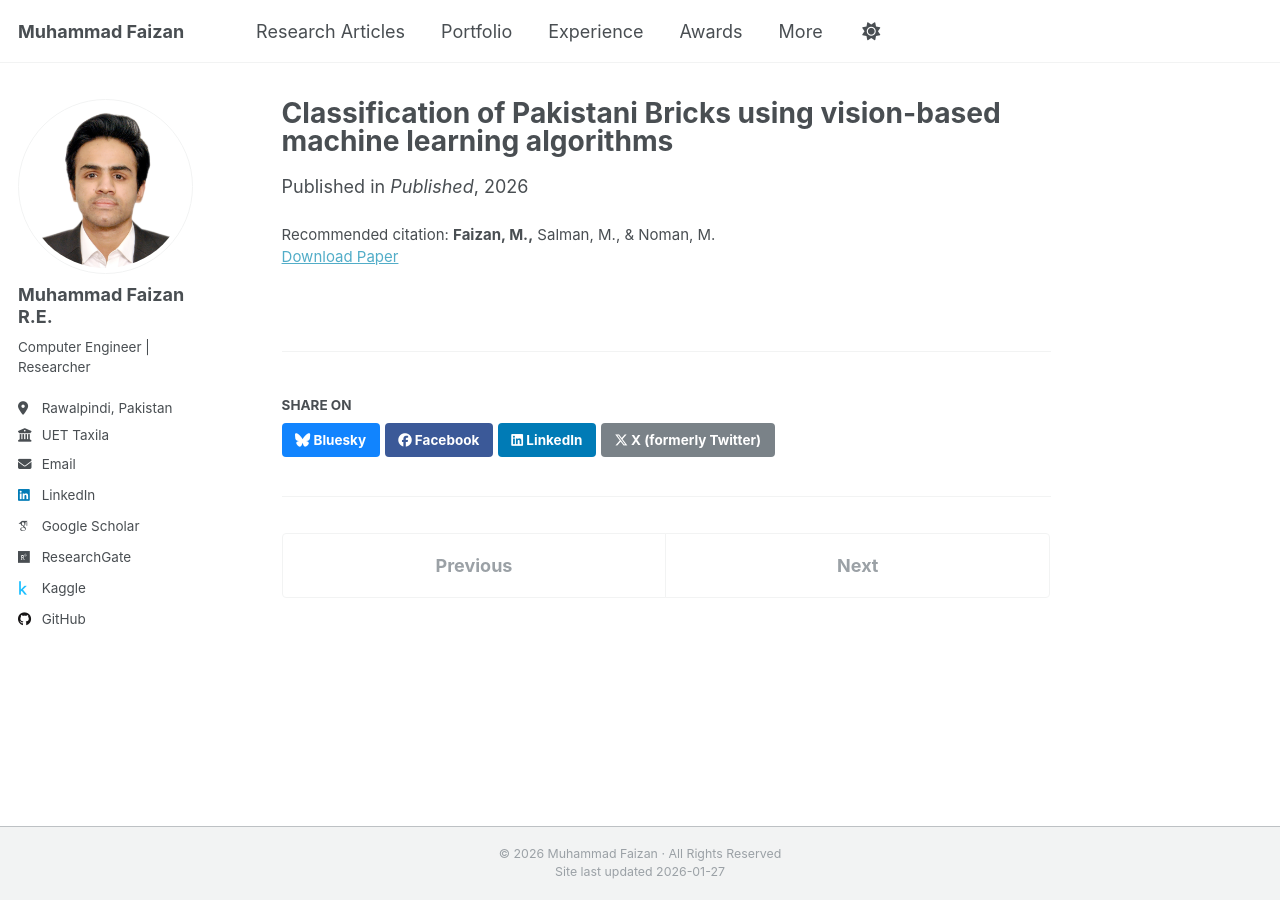
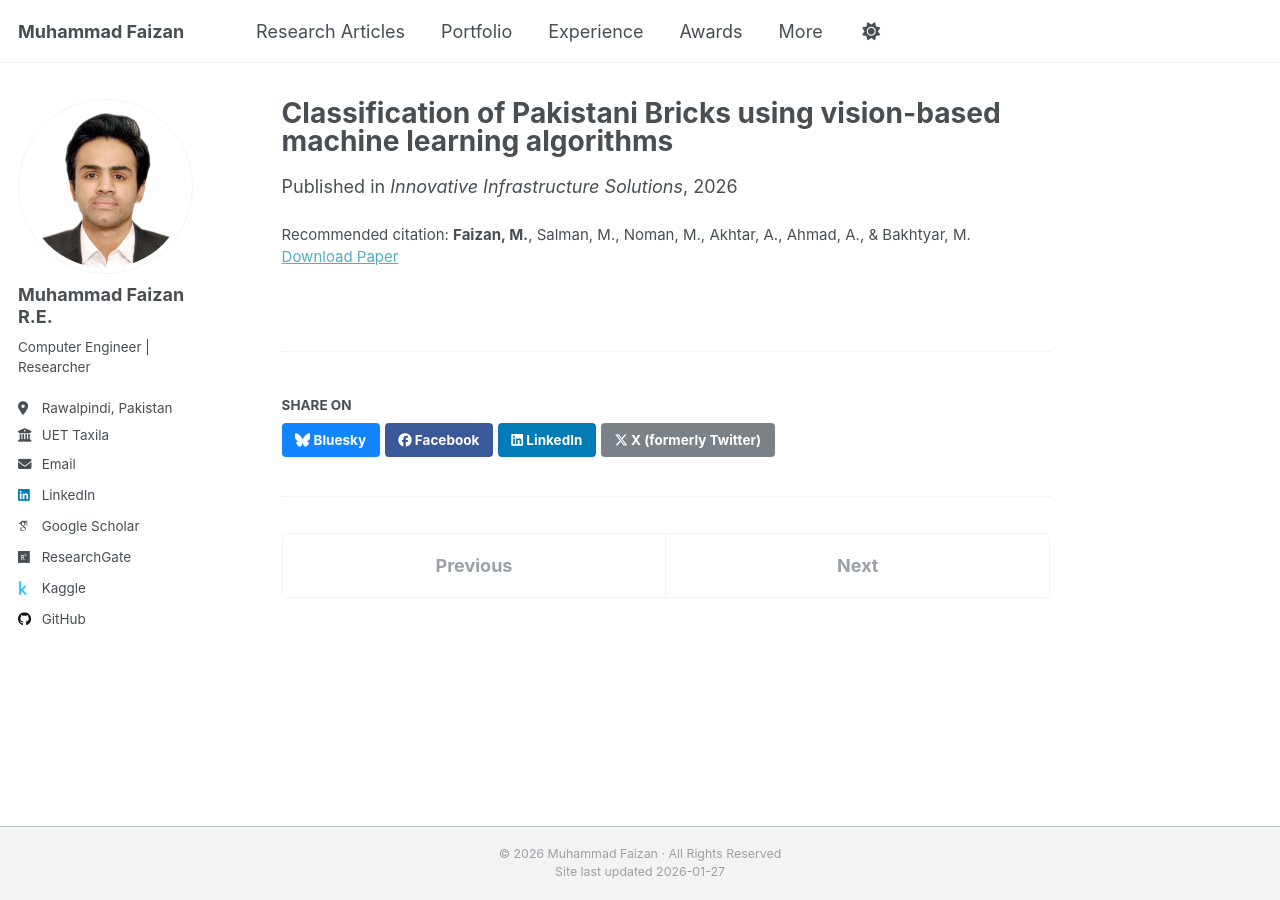
Before and after one commit to MuhammadFaizan99/MuhammadFaizan99.github.io, a Jekyll site: the page built from _publications/2025-05-30-paper-title-number-2.md, in a window 1280 px wide. Built offline with Jekyll 4.4.1, drawn with Linux system fonts in a browser that asks for light colours; some web fonts are replaced; a script that is not in the unit is left out.

Commit message:
Update publication details for paper on bricks classification

```diff
--- a/_publications/2025-05-30-paper-title-number-2.md
+++ b/_publications/2025-05-30-paper-title-number-2.md
@@ -2,8 +2,8 @@
 title: "Classification of Pakistani Bricks using vision-based machine learning algorithms"
 collection: publications
 category: published
-date: 2026-01-01
-venue: 'Published'
-paperurl: ""
-citation: '<b>Faizan, M.,</b> Salman, M., & Noman, M.'
+date: 2026-01-27
+venue: 'Innovative Infrastructure Solutions'
+paperurl: "https://link.springer.com/article/10.1007/s41062-025-02472-2"
+citation: '<b>Faizan, M.</b>, Salman, M., Noman, M., Akhtar, A., Ahmad, A., & Bakhtyar, M.'
 ---
```
